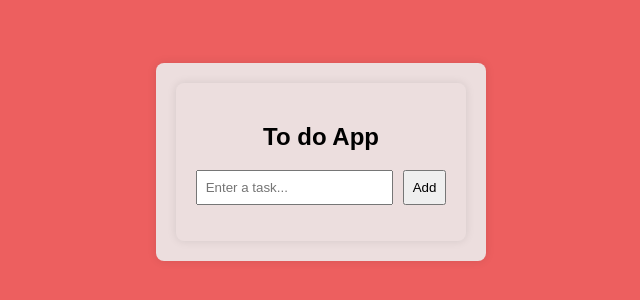
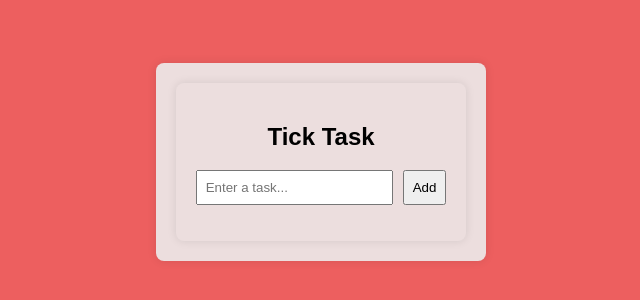
Before and after one commit to SujitDevl/tick-task, a React (Vite) app: page / in a window 1280 px wide. Shown: the part 246-546 px from the top of the page, without its empty margins (319-959 px from the left). Built offline with nearby package versions, Linux system fonts and the light colour scheme.

Commit message:
reconfigured app name

```diff
--- a/src/components/TodoApp.jsx
+++ b/src/components/TodoApp.jsx
@@ -24,7 +24,7 @@ function TodoApp() {
 
   return (
     <div>
-      <h2>To do App</h2>
+      <h2>Tick Task</h2>
       <input
         type="text"
         value={input}
```
